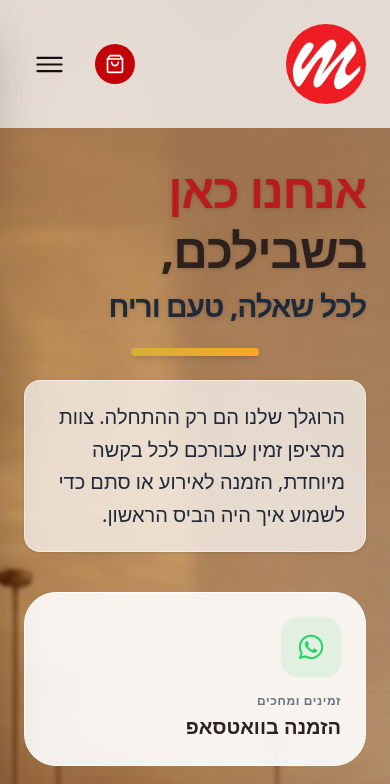
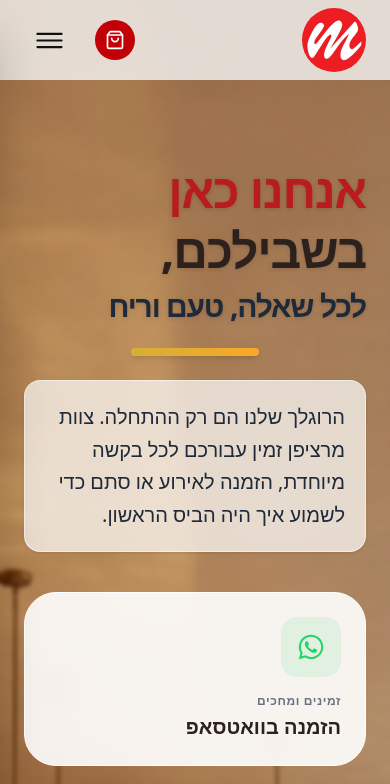
Before and after one commit to yuvalzakay25/marzipan-bakery-rebuilt, a React (Vite) app: page /contact in a window 390 px wide. Shown: the top 784 px of the page. Built offline with nearby package versions, Linux system fonts and the light colour scheme.

Commit message:
style: final adjustments to catalog page

```diff
--- a/src/Pages/CatalogPage/CatalogPage.jsx
+++ b/src/Pages/CatalogPage/CatalogPage.jsx
@@ -208,7 +208,7 @@ function CatalogPage() {
                 className="py-20 bg-[#FDFBF7] flex items-center justify-center p-6 text-center font-sans relative overflow-hidden select-none"
                 dir="rtl"
               >
-                <div className="max-w-2xl w-full bg-white/80 backdrop-blur-xl p-10 md:p-16 rounded-[3.5rem] shadow-2xl border border-[#D4AF37]/20 relative z-10 transition-all hover:shadow-[0_20px_60px_rgba(212,175,55,0.15)] duration-500">
+                <div className="max-w-2xl w-full bg-white/80 backdrop-blur-xl  md:p-16 rounded-[3.5rem] shadow-2xl border border-[#D4AF37]/20 relative z-10 transition-all hover:shadow-[0_20px_60px_rgba(212,175,55,0.15)] duration-500">
                   {/* תצוגת ה-404 עם עומק */}
                   <div className="text-[#B91C1C] mb-8 flex justify-center">
                     <div className="relative">
--- a/src/components/Navbar/Navbar.jsx
+++ b/src/components/Navbar/Navbar.jsx
@@ -47,12 +47,12 @@ function Navbar() {
     setIsHolidaysOpen((prevHolidays) => !prevHolidays);
   }
   return (
-    <nav className="fixed top-0  w-full p-6 bg-brand-cream/80 z-50 backdrop-blur-md  ">
+    <nav className="fixed top-0  w-full px-6 py-2 md:p-6 bg-brand-cream/80 z-50 backdrop-blur-md  ">
       <div className="max-w-7xl mx-auto flex items-center justify-between  ">
         {/* לוגו */}
         <Link path="/">
           <img
-            className="w-20 rounded-full cursor-pointer"
+            className="w-16 lg:w-18 rounded-full cursor-pointer"
             src={Logo}
             alt="Bakery Logo"
           />
@@ -120,7 +120,7 @@ function Navbar() {
         className={`  ${isOpen ? "translate-x-0" : "translate-x-full"} transition-transform duration-500  overflow-y-auto fixed inset-0  bg-brand-cream/95 backdrop-blur-md z-40 flex flex-col items-center justify-start py-60 h-screen gap-5`}
       >
         <div
-          className="absolute top-10 right-10 text-2xl font-bold cursor-pointer"
+          className="absolute top-10 left-10 text-2xl font-bold cursor-pointer"
           onClick={handleOpenClick}
         >
           X
```
Also changed, not shown: src/Pages/ComingSoon/ComingSoon.jsx (line endings or trailing spaces).
